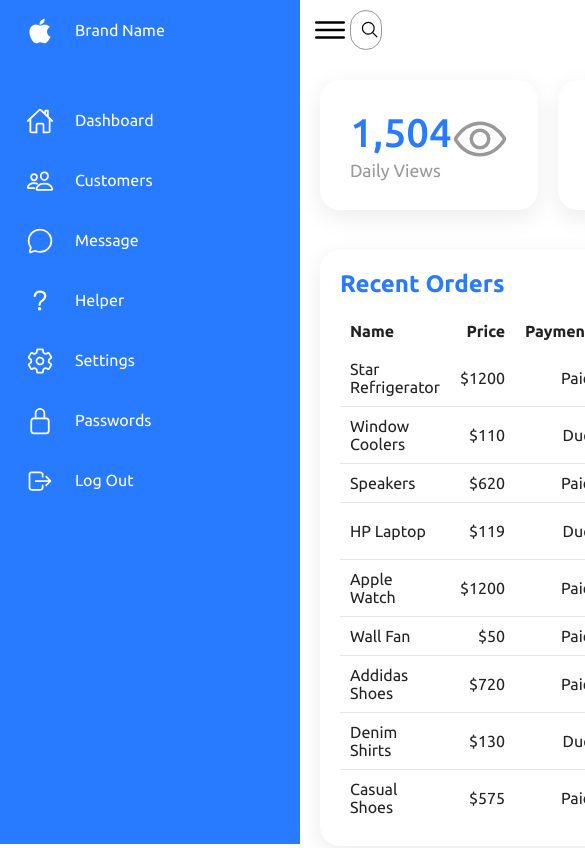
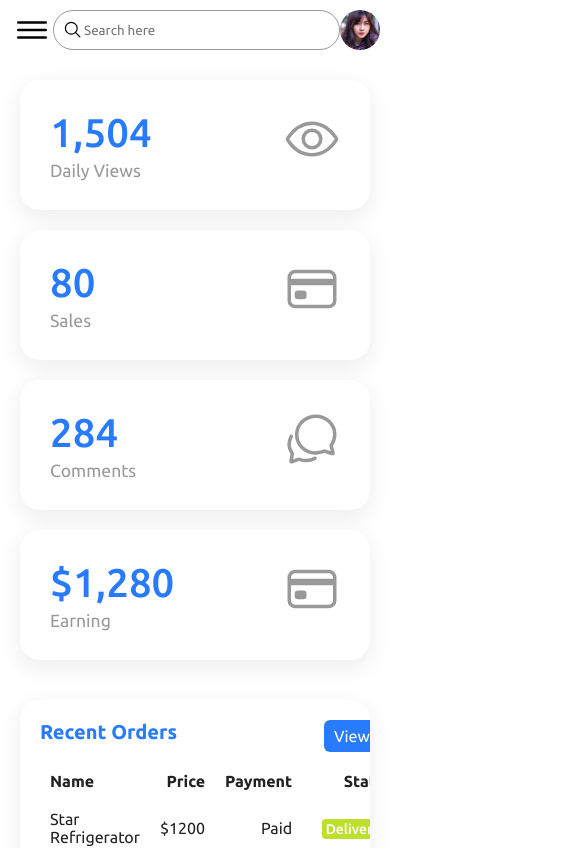
Before and after one commit to mkmasudrana806/responsive-admin-dashboard, a plain HTML site: page index.html in a window 390 px wide. Shown: the top 848 px of the page, 585 px wide, since content can reach past the window. Drawn offline with nearby package versions, Linux system fonts and the light colour scheme.

Commit message:
responsive done

```diff
--- a/index.html
+++ b/index.html
@@ -14,7 +14,7 @@
           <li>
             <a href="#">
               <span class="icon"><ion-icon name="logo-apple"></ion-icon></span>
-              <span class="title">Brand Name</span>
+              <span class="title">XYZ</span>
             </a>
           </li>
           <li>
--- a/style.css
+++ b/style.css
@@ -424,3 +424,72 @@ body {
 .recentCustomers table tr:hover td span {
   color: var(--white);
 }
+
+/* ############ Media Queries for Responsive ############ */
+@media (max-width: 991px) {
+  .navigation {
+    left: -300px;
+  }
+  .navigation.active {
+    width: 300px;
+    left: 0;
+  }
+  .main {
+    width: 100%;
+    left: 0;
+  }
+  .main.active {
+    left: 300px;
+  }
+
+  .cardBox {
+    grid-template-columns: repeat(2, 1fr);
+  }
+}
+
+@media (max-width: 768px) {
+  .details {
+    grid-template-columns: repeat(1, 1fr);
+  }
+  .recentOrders {
+    overflow-x: auto;
+  }
+
+  .status.inprogress {
+    white-space: nowrap;
+  }
+}
+
+
+@media (max-width: 480px) {
+  .cardBox {
+    grid-template-columns: repeat(1, 1fr);
+  }
+
+  .cardHeader h2 {
+    font-size: 20px;
+  }
+
+  .user {
+    min-width: 40px;
+  }
+  .navigation {
+    width: 100%;
+    left: -100%;
+    z-index: 1000;
+  }
+  .navigation.active {
+    width: 100%;
+    left: 0;
+  }
+
+  .toggle {
+    z-index: 1001;
+  }
+  .main.active .toggle {
+    position: fixed;
+    right: 0;
+    left: initial;
+    color: #fff;
+  }
+}
```
